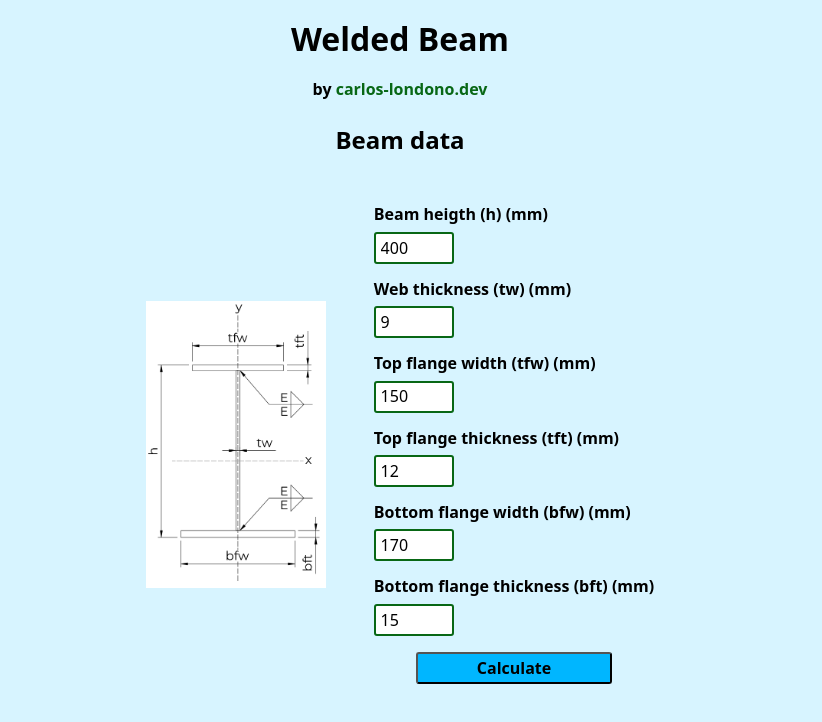
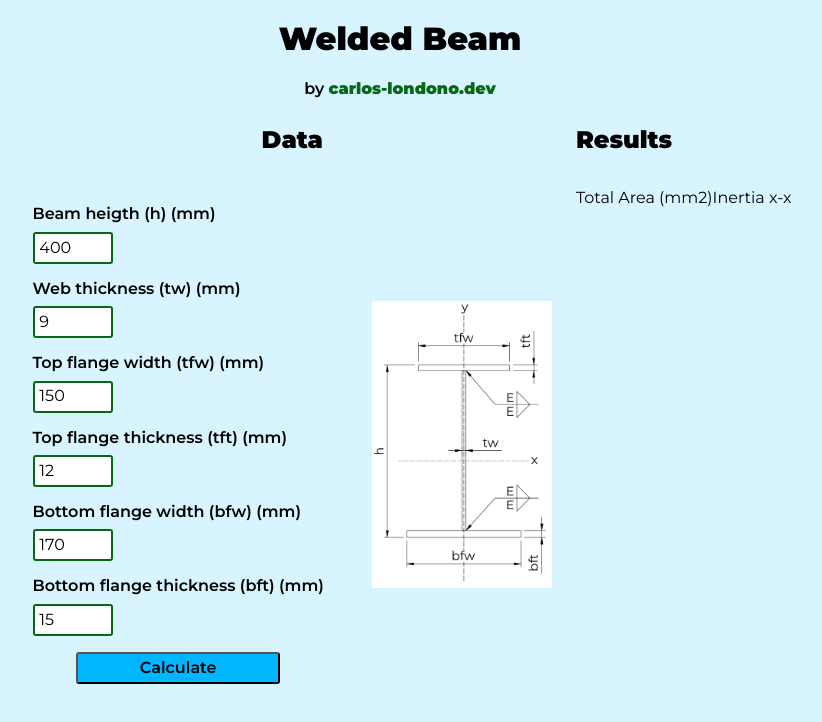
Before and after one commit to ClondonoM/react-css-welded-beam, a React (Vite) app: page / in a window 1280 px wide. Shown: the top 722 px of the page, without its empty margins (240-1062 px from the left). Built offline with nearby package versions, Linux system fonts and the light colour scheme.

Commit message:
rearranging components

```diff
--- a/src/App.jsx
+++ b/src/App.jsx
@@ -1,29 +1,24 @@
 import { useState } from 'react';
-import Form from './components/form/Form.jsx';
-import beam_I_W from './assets/beam_I_W.png';
 import styles from './styles/App.module.css';
+import BeamData from './components/beamData/BeamData.jsx';
+import BeamResults from './components/beamResults/BeamResults.jsx';
 
 function App() {
   const [properties, setProperties] = useState([]);
 
   return (
-    <div>
+    <>
       <div className={styles.header}>
         <h1>Welded Beam</h1>
         <a href='https://carlos-londono.dev/' target='_blank' rel='noreferrer'>
           by <span>carlos-londono.dev</span>
         </a>
-        <h2>Beam data</h2>
       </div>
-      <div className={styles.beamLayout}>
-        <div className={styles.beamImage}>
-          <img src={beam_I_W} alt='beam-image' />
-        </div>
-        <div className={styles.beamData}>
-          <Form setProperties={setProperties} />
-        </div>
+      <div className={styles.container}>
+        <BeamData />
+        <BeamResults />
       </div>
-    </div>
+    </>
   );
 }
 
--- /dev/null
+++ b/src/components/beamData/BeamData.jsx
@@ -0,0 +1,23 @@
+import Form from '../form/Form';
+import beam_I_W from '../../assets/beam_I_W.png';
+import styles from './beamData.module.css';
+
+const BeamData = () => {
+  return (
+    <div className={styles.containerData}>
+      <div>
+        <h2>Data</h2>
+      </div>
+      <div className={styles.container}>
+        <div className={styles.beamData}>
+          <Form />
+        </div>
+        <div className={styles.beamImage}>
+          <img src={beam_I_W} alt='beam-image' />
+        </div>
+      </div>
+    </div>
+  );
+};
+
+export default BeamData;
--- /dev/null
+++ b/src/components/beamData/beamData.module.css
@@ -0,0 +1,34 @@
+.containerData {
+  display: block;
+}
+
+.containerData h2 {
+  display: flex;
+  justify-content: center;
+}
+
+.container {
+  display: flex;
+  justify-content: center;
+  flex-wrap: wrap;
+}
+
+.beamData,
+.beamResults {
+  display: flex;
+  margin: 0.5rem 1rem;
+  padding: 0.5rem;
+}
+
+.beamImage {
+  display: flex;
+  justify-content: center;
+  align-items: center;
+  display: flex;
+  margin: 0.5rem 1rem;
+  padding: 0.5rem;
+}
+
+.beamImage img {
+  width: 180px;
+}
--- /dev/null
+++ b/src/components/beamResults/BeamResults.jsx
@@ -0,0 +1,17 @@
+import styles from './beamResults.module.css';
+
+const BeamResults = () => {
+  return (
+    <div className={styles.containerResults}>
+      <div>
+        <h2>Results</h2>
+      </div>
+      <div className={styles.container}>
+        <p>Total Area (mm2)</p>
+        <p>Inertia x-x</p>
+      </div>
+    </div>
+  );
+};
+
+export default BeamResults;
--- /dev/null
+++ b/src/components/beamResults/beamResults.module.css
@@ -0,0 +1,15 @@
+.containerResults {
+  display: block;
+}
+
+.container {
+  display: flex;
+  justify-content: center;
+  flex-wrap: wrap;
+}
+
+.beamResults {
+  display: flex;
+  margin: 0.5rem 1rem;
+  padding: 0.5rem;
+}
--- a/src/styles/App.module.css
+++ b/src/styles/App.module.css
@@ -17,28 +17,8 @@
   color: var(--color-primary);
 }
 
-.beamLayout {
+.container {
   display: flex;
   justify-content: center;
   flex-wrap: wrap;
 }
-
-.beamData {
-  display: flex;
-  margin: 0.5rem 1rem;
-  padding: 0.5rem;
-}
-
-.beamImage {
-  display: flex;
-  justify-content: center;
-  align-items: center;
-
-  display: flex;
-  margin: 0.5rem 1rem;
-  padding: 0.5rem;
-}
-
-.beamImage img {
-  width: 180px;
-}
```
Also changed, not shown: src/styles/normalize.css.
